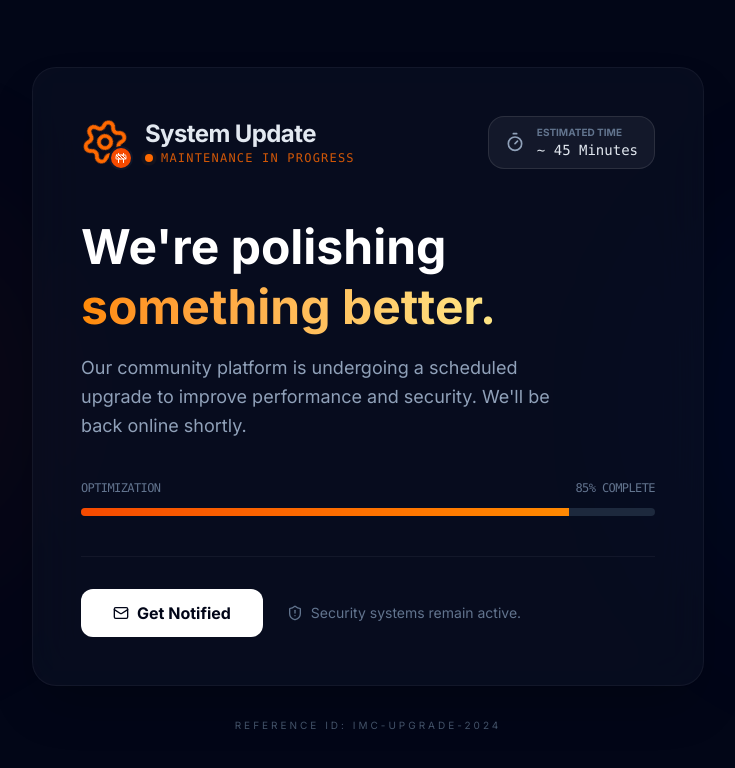
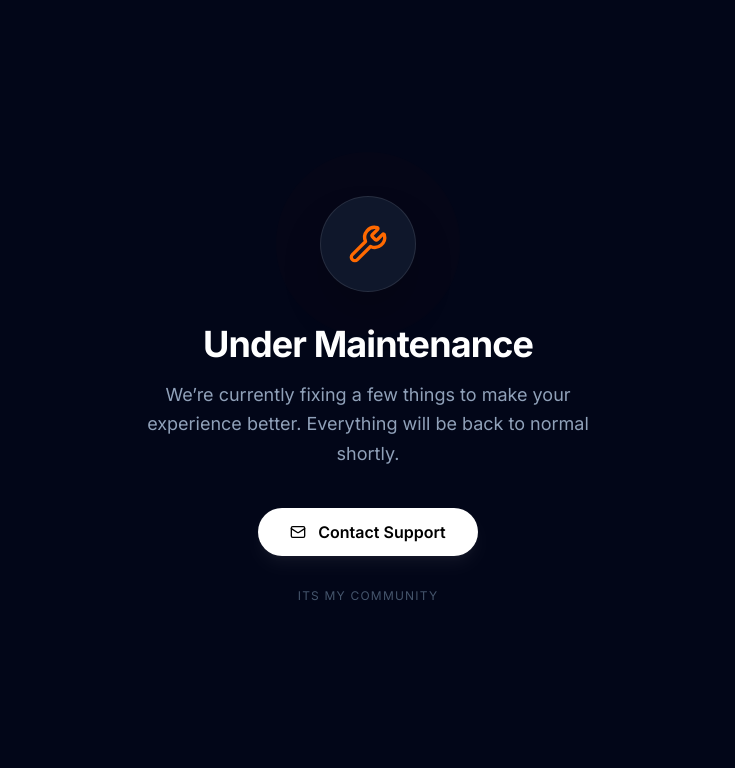
Before and after one commit to itsmycommunitytirupati/imc_website_production, a React (Vite) app: page / in a window 1280 px wide. Shown: the top 768 px of the page, without its empty margins (272-1007 px from the left). Built offline with nearby package versions, Linux system fonts and the light colour scheme.

Commit message:
Refactor MaintenancePage layout and content
Updated the MaintenancePage component to enhance the layout and messaging during maintenance. Removed unused imports and added new content for user engagement.

```diff
--- a/src/components/Maintenance.tsx
+++ b/src/components/Maintenance.tsx
@@ -1,92 +1,46 @@
-import { Settings, Timer, Mail, ShieldAlert, Construction } from "lucide-react";
+import { Wrench, Mail } from "lucide-react";
 
 export default function MaintenancePage() {
   return (
-    <div className="min-h-screen w-full flex items-center justify-center bg-[#020617] text-slate-200 px-6 relative overflow-hidden">
+    <div className="min-h-screen w-full flex items-center justify-center bg-slate-950 text-white px-6">
+      <div className="max-w-md w-full text-center">
 
-      {/* --- Animated Background Shapes --- */}
-      <div className="absolute top-1/4 -left-20 w-96 h-96 bg-orange-600/10 rounded-full blur-[120px] animate-pulse" />
-      <div className="absolute bottom-1/4 -right-20 w-96 h-96 bg-blue-600/10 rounded-full blur-[120px] animate-pulse delay-700" />
-
-      <div className="max-w-2xl w-full z-10">
-        {/* Main Card */}
-        <div className="bg-slate-900/40 backdrop-blur-xl border border-white/5 rounded-3xl p-8 md:p-12 shadow-2xl">
-
-          {/* Top Header Section */}
-          <div className="flex flex-col md:flex-row md:items-center justify-between gap-6 mb-12">
-            <div className="flex items-center gap-4">
-              <div className="relative">
-                <Settings className="h-12 w-12 text-orange-500 animate-[spin_4s_linear_infinite]" />
-                <Construction className="h-6 w-6 text-white absolute -bottom-1 -right-1 bg-orange-600 rounded-full p-1 border-2 border-slate-900" />
-              </div>
-              <div>
-                <h1 className="text-2xl font-bold tracking-tight">System Update</h1>
-                <div className="flex items-center gap-2 text-orange-500/80 text-xs font-mono uppercase tracking-widest">
-                  <span className="relative flex h-2 w-2">
-                    <span className="animate-ping absolute inline-flex h-full w-full rounded-full bg-orange-400 opacity-75"></span>
-                    <span className="relative inline-flex rounded-full h-2 w-2 bg-orange-500"></span>
-                  </span>
-                  Maintenance in progress
-                </div>
-              </div>
-            </div>
-
-            <div className="px-4 py-2 bg-white/5 rounded-2xl border border-white/10 flex items-center gap-3">
-               <Timer className="h-5 w-5 text-slate-400" />
-               <div className="text-left">
-                  <p className="text-[10px] uppercase text-slate-500 font-bold">Estimated Time</p>
-                  <p className="text-sm font-mono text-slate-200">~ 45 Minutes</p>
-               </div>
-            </div>
+        {/* Animated Icon Circle */}
+        <div className="relative mx-auto w-24 h-24 mb-8">
+          <div className="absolute inset-0 bg-orange-500/20 rounded-full animate-ping"></div>
+          <div className="relative flex items-center justify-center w-full h-full bg-slate-900 border border-white/10 rounded-full shadow-2xl">
+            <Wrench className="h-10 w-10 text-orange-500" />
           </div>
-
-          {/* Message Section */}
-          <div className="space-y-4 mb-10">
-            <h2 className="text-4xl md:text-5xl font-extrabold text-white leading-tight">
-              We're polishing <br />
-              <span className="text-transparent bg-clip-text bg-gradient-to-r from-orange-400 to-amber-200">
-                something better.
-              </span>
-            </h2>
-            <p className="text-slate-400 text-lg leading-relaxed max-w-lg">
-              Our community platform is undergoing a scheduled upgrade to improve performance and security. We'll be back online shortly.
-            </p>
-          </div>
-
-          {/* Progress Visualizer */}
-          <div className="space-y-3 mb-10">
-             <div className="flex justify-between text-xs font-mono text-slate-500 uppercase tracking-tighter">
-                <span>Optimization</span>
-                <span>85% Complete</span>
-             </div>
-             <div className="h-2 w-full bg-slate-800 rounded-full overflow-hidden">
-                <div className="h-full bg-gradient-to-r from-orange-600 to-orange-400 w-[85%] transition-all duration-1000" />
-             </div>
-          </div>
-
-          {/* Footer Actions */}
-          <div className="pt-8 border-t border-white/5 flex flex-col sm:flex-row items-center gap-6">
-            <a
-              href="mailto:itsmycommunity.tirupati@gmail.com"
-              className="w-full sm:w-auto flex items-center justify-center gap-2 bg-white text-slate-950 hover:bg-orange-500 hover:text-white font-bold py-3 px-8 rounded-xl transition-all duration-300"
-            >
-              <Mail className="h-4 w-4" />
-              Get Notified
-            </a>
-
-            <div className="flex items-center gap-2 text-slate-500 text-sm">
-              <ShieldAlert className="h-4 w-4" />
-              <span>Security systems remain active.</span>
-            </div>
-          </div>
-
         </div>
 
-        {/* Support ID / Meta info */}
-        <p className="mt-8 text-center text-slate-600 text-[10px] uppercase tracking-[0.3em]">
-          Reference ID: IMC-UPGRADE-2024
+        {/* Content */}
+        <h1 className="text-3xl md:text-4xl font-bold mb-4 tracking-tight">
+          Under Maintenance
+        </h1>
+
+        <p className="text-slate-400 text-lg mb-10 leading-relaxed">
+          We’re currently fixing a few things to make your experience better.
+          Everything will be back to normal shortly.
         </p>
+
+        {/* Contact Button */}
+        <div className="flex flex-col items-center">
+          <a
+            href="mailto:itsmycommunity.tirupati@gmail.com"
+            className="group flex items-center gap-3 bg-white text-black hover:bg-orange-500 hover:text-white px-8 py-3 rounded-full font-semibold transition-all duration-300 shadow-lg shadow-white/5"
+          >
+            <Mail className="h-4 w-4 transition-transform group-hover:scale-110" />
+            Contact Support
+          </a>
+
+          <p className="mt-8 text-slate-600 text-xs uppercase tracking-widest">
+            Its My Community
+          </p>
+        </div>
       </div>
+
+      {/* Subtle Background Glow */}
+      <div className="fixed top-1/2 left-1/2 -translate-x-1/2 -translate-y-1/2 w-full h-full max-w-lg max-h-lg bg-orange-500/5 blur-[120px] rounded-full -z-10"></div>
     </div>
   );
 }
```
